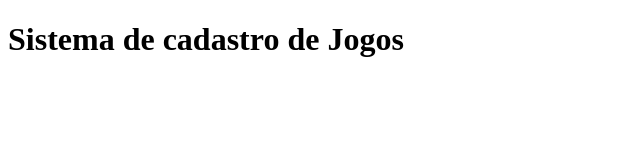
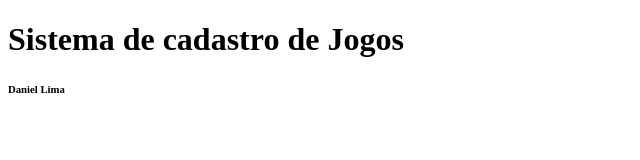
Before and after one commit to daniellimar/sistema-de-cadastro, a plain HTML site: page index.html in a window 1280 px wide. Shown: the full height of the page, 0-640 px from the left. Drawn offline with Linux system fonts and the light colour scheme.

Commit message:
Criando marcação do autor

```diff
--- a/index.html
+++ b/index.html
@@ -7,5 +7,7 @@
 </head>
 <body>
     <h1>Sistema de cadastro de Jogos</h1>
+
+    <h6>Daniel Lima</h6>
 </body>
 </html>
```
